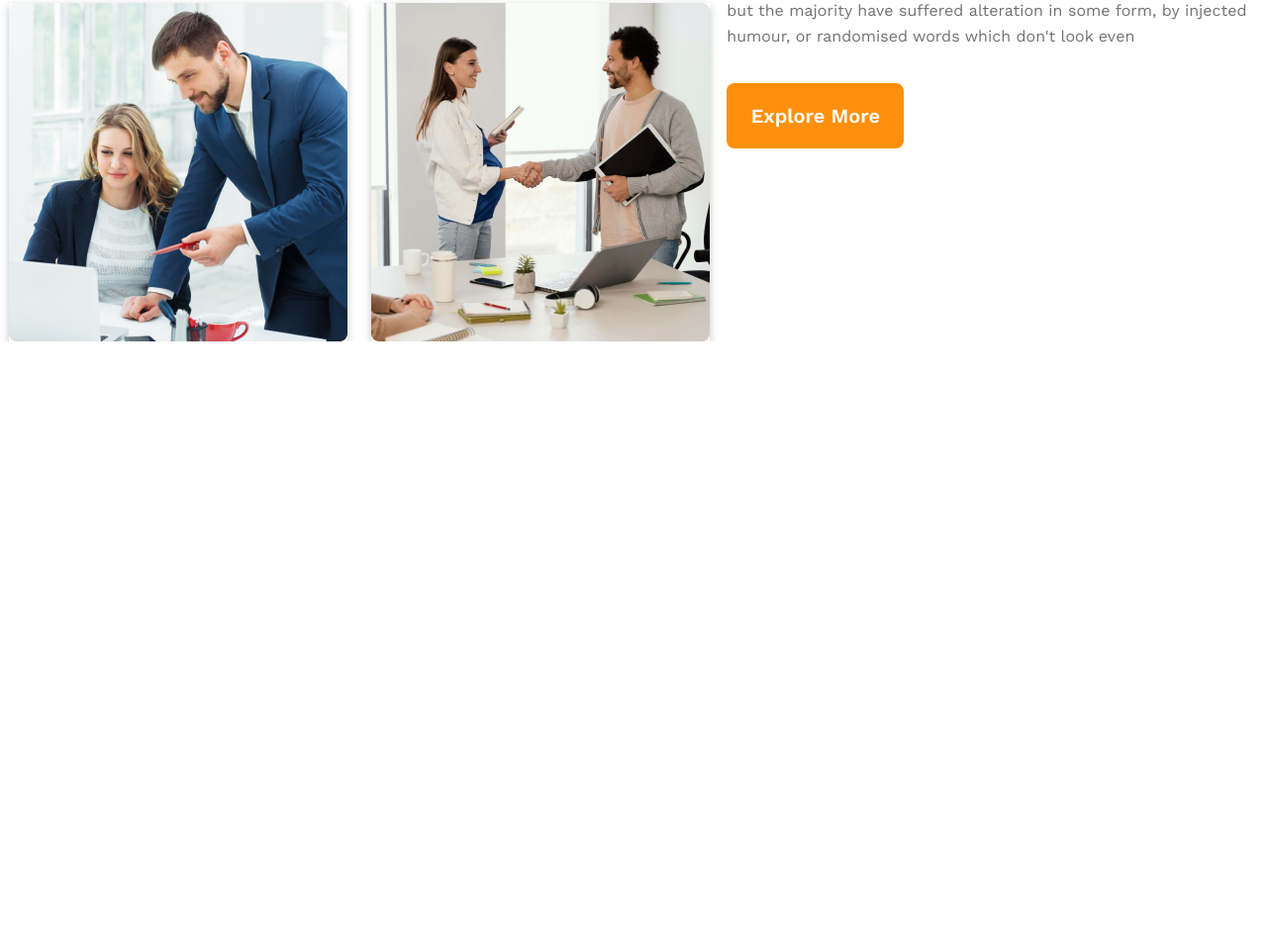
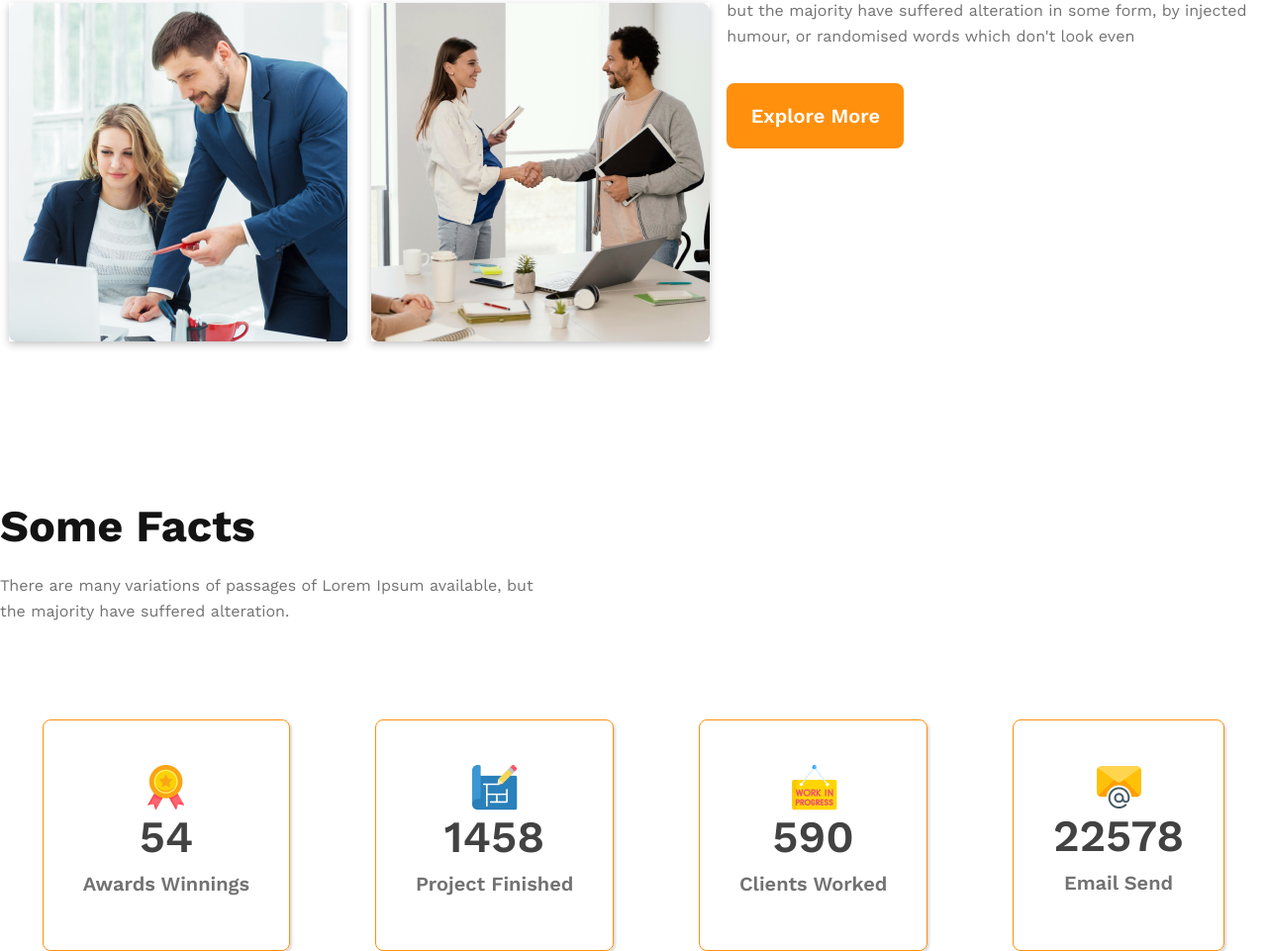
Before and after one commit to AKAbir01/architects-website, a plain HTML site: page index.html in a window 1280 px wide. Shown: the part 1458-2419 px from the top of the page at 99% size. Before the commit the page ends 1803 px from the top, so only its background shows below. Drawn offline with nearby package versions, Linux system fonts and the light colour scheme.

Commit message:
facts completed

```diff
--- a/css/style.css
+++ b/css/style.css
@@ -189,6 +189,48 @@ nav h3 span {
     margin-bottom: 2rem;
 }
 /* team end */
+/* features start */
+#features {
+    margin-top: 8rem;
+}
+/* features end */
+/* facts start */
+#facts {
+    margin-top: 10rem;
+}
+
+#facts .txt {
+    margin-top: 1.3rem;
+    margin-bottom: 6rem;
+}
+
+.card {
+    border-radius: 0.5rem;
+    border: 1px solid #FF900E;
+    padding: 2.8rem 2.5rem;
+    box-shadow: rgba(0, 0, 0, 0.15) 1.95px 1.95px 2.6px;
+}
+
+.card h2 {
+    color: #424242;
+    font-size: 2.8125rem;
+    font-weight: 600;
+}
+
+.card p {
+    color: #727272;
+    margin-top: 0.6rem;
+    margin-bottom: 0.6rem;
+    font-size: 1.25rem;
+    font-weight: 600;
+}
+
+.facts_card {
+    display: flex;
+    justify-content: space-around;
+    text-align: center;
+}
+/* facts end */
 /* main end */
 
 
--- a/index.html
+++ b/index.html
@@ -56,6 +56,43 @@
             </div>
         </section>
         <!-- team end -->
+        <!-- features start -->
+        <section id="features">
+            <div class="container">
+
+            </div>
+        </section>
+        <!-- features end -->
+        <!-- facts start -->
+        <section id="facts">
+            <div class="container">
+                <h3 class="title">Some Facts</h3>
+                <p class="txt">There are many variations of passages of Lorem Ipsum available, but<br>the majority have suffered alteration.</p>
+                <div class="facts_card">
+                    <div class="card">
+                        <img src="./images/icons/ribon.png" alt="">
+                        <h2 class="card_stats">54</h2>
+                        <p class="card_title">Awards Winnings</p>
+                    </div>
+                    <div class="card">
+                        <img src="./images/icons/projects.png" alt="">
+                        <h2 class="card_stats">1458</h2>
+                        <p class="card_title">Project Finished</p>
+                    </div>
+                    <div class="card">
+                        <img src="./images/icons/customers.png" alt="">
+                        <h2 class="card_stats">590</h2>
+                        <p class="card_title">Clients Worked</p>
+                    </div>
+                    <div class="card">
+                        <img src="./images/icons/email.png" alt="">
+                        <h2 class="card_stats">22578</h2>
+                        <p class="card_title">Email Send</p>
+                    </div>
+                </div>
+            </div>
+        </section>
+        <!-- facts end -->
     </main>
     <!-- main end -->
     <!-- footer start -->
```
